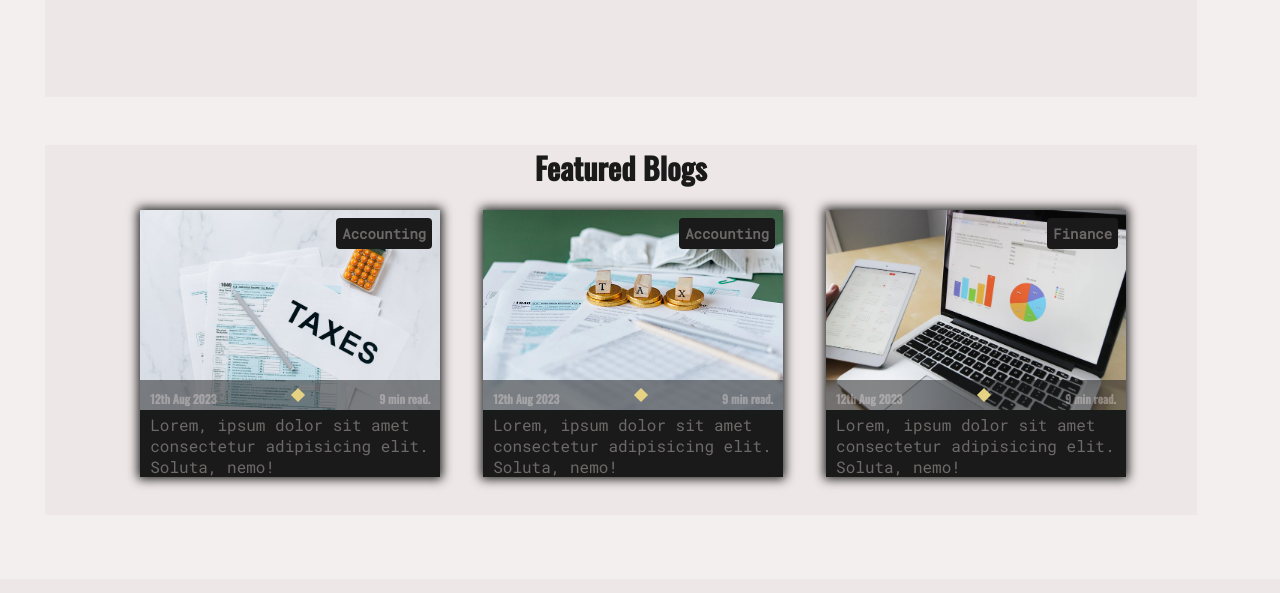
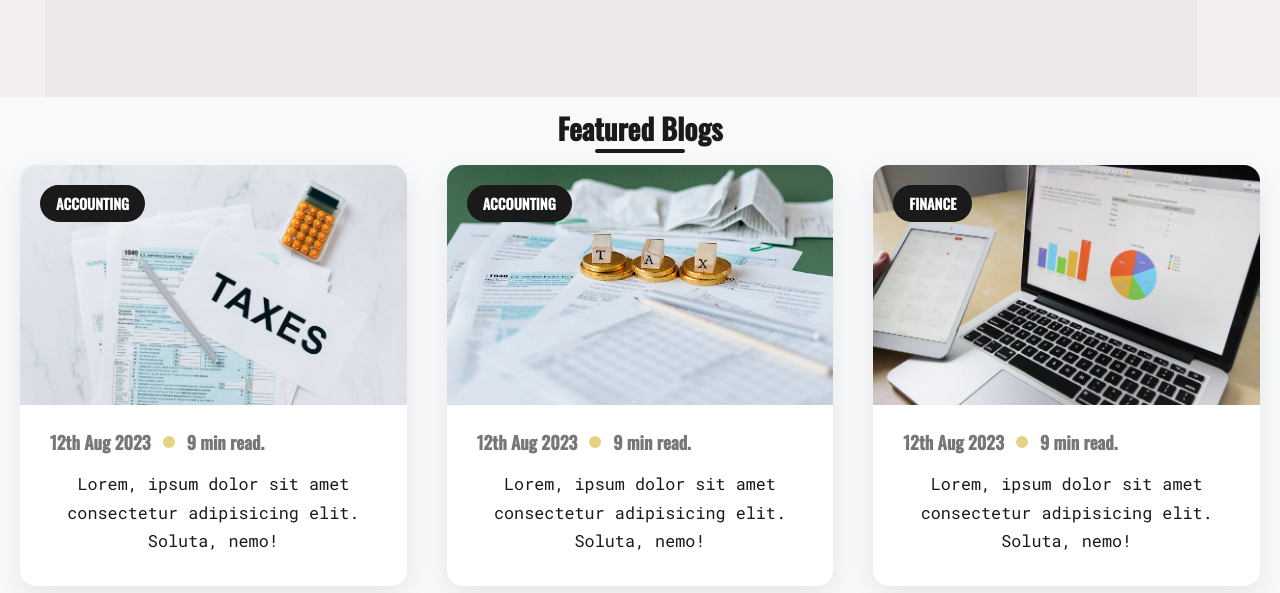
Before and after one commit to Wycliffe691/Portfolio-, a plain HTML site: page index.html in a window 1280 px wide. Shown: the part 2245-2838 px from the top of the page. Drawn offline with nearby package versions, Linux system fonts and the light colour scheme.

Commit message:
2026 Version Improvement

```diff
--- a/index.css
+++ b/index.css
@@ -573,103 +573,128 @@ nav {
 
 /* BLOGS SECTION */
 .blogs {
-  width: 90%;
-  background-color: var(--mainWhite);
-  margin-top: 3rem;
-  margin-left: 3.5%;
-  height: 370px;
-  position: relative; /* Set the position to relative to contain absolute positioned children */
+  padding: 10px 20px;
+  background: #f8f9fa;
+  text-align: center;
 }
 
 .blogs .heading {
+  font-size: 1.8rem;
+  margin: 0 0 16px;
+  color: #1a1a1a;
+  font-weight: 700;
+  position: relative;
+  display: inline-block;
+}
+.blogs .heading::after {
+  content: '';
+  position: absolute;
+  bottom: -4px;
+  left: 50%;
+  transform: translateX(-50%);
+  width: 90px;
+  height: 4px;
+  background: var(--primaryBlack);
+  border-radius: 2px;
+}
+.blogs-container {
+  max-width: 1300px;
+  margin: 0 auto;
+  display: grid;
+  grid-template-columns: repeat(auto-fit, minmax(340px, 1fr));
+  gap: 40px;
+}
+.blog-link {
+  text-decoration: none;
+  color: inherit;
+  display: block;
+}
+.blog-card {
+  background: white;
+  border-radius: 16px;
+  overflow: hidden;
+  box-shadow: 0 10px 30px rgba(0, 0, 0, 0.08);
+  transition: all 0.4s ease;
+  position: relative;
+}
+.blog-card:hover {
+  transform: translateY(-10px);
+  box-shadow: 0 20px 45px rgba(0, 0, 0, 0.15);
+}
+.blog-img {
+  width: 100%;
+  height: 240px;
+  object-fit: cover;
+  transition: transform 0.5s ease;
+}
+.blog-card:hover .blog-img {
+  transform: scale(1.1);
+}
+.blog-category {
+  position: absolute;
+  top: 20px;
+  left: 20px;
+  background: var(--primaryBlack);
+  color: white;
+  padding: 8px 16px;
+  border-radius: 50px;
+  font-size: 0.9rem;
+  font-weight: 600;
+  text-transform: uppercase;
+}
+.blog-data {
+  display: flex;
+  align-items: center;
+  gap: 12px;
+  padding: 20px 30px 0;
+  color: #777;
+  font-size: 0.95rem;
+}
+.spacer {
+  width: 12px;
+  height: 12px;
+  background: var(--mainYellow);
+  border-radius: 50%;
+}
+.blog-text {
+  padding: 15px 30px 30px;
+}
+.blog-text p {
+  font-size: 1.05rem;
+  line-height: 1.7;
   color: var(--primaryBlack);
-  font-size: 30px;
-  font-family: "Oswald", sans-serif;
-  margin-bottom: 1rem; /* Add some margin to separate the heading from the cards */
-  text-align: center; /* Center the heading */
+  margin: 0;
+}
+@media (max-width: 992px) {
+  #projects, .blogs {
+    padding: 80px 20px;
   }
 
-.blogs-container {
-  display: flex;
-  justify-content: space-around;
-  width: 90%;
-  padding: 4px;
-  margin-left: -80px;
+  #projects h3, .blogs .heading {
+    font-size: 2.4rem;
+  }
 }
 
-.blog-card {
-  width: 300px;
-  background-color: var(--primaryBlack);
-  color: var(--mainWhite);
-  box-shadow: 0 0 10px 2px var(--primaryBlack);
-  position: absolute;
+@media (max-width: 768px) {
+  .slide, .blogs-container {
+    gap: 30px;
+  }
 }
 
-/* Add styling for other elements as needed */
-.blog-card img {
-  max-width: 100%; /* Make sure the image doesn't exceed the card width */
+@media (max-width: 576px) {
+  #projects, .blogs {
+    padding: 60px 15px;
   }
 
-.blog-card .blog-category {
-  background-color: var(--primaryBlack);
-  color: var(--mainWhite);
-  top: 8px;
-  right: 8px;
-  padding: 6px;
-  font-size: 14px;
-  font-family: "Roboto Mono", monospace;
-  border-radius: 4px;
-  position: absolute;
+  #projects h3, .blogs .heading {
+    font-size: 2.2rem;
   }
 
-.blog-data {
-  width: 100%;
-  background: var(--transparentClr);
-  color: var(--mainWhite);
-  padding: 10px;
-  bottom: 60px;
-  left: 0;
-  font-size: 10px;
-  font-family: "Roboto Mono", monospace;
-  display: flex;
-  justify-content: space-between;
-  position: absolute;
+  .blog-img {
+    height: 200px;
+  }
 }
 
-.blog-data .spacer {
-  background-color: var(--mainYellow);
-  width: 10px;
-  height: 10px;
-  transform: rotate(45deg);
-}
-
-.blog-text {
-  padding: 0 10px;
-}
-@media screen and (max-width: 486px) {
-  .blogs {
-    min-height: 900px;
-  }
-  .blogs-container {
-    display: flex;
-    flex-direction: column;
-    margin-left: 10px;
-  }
-  .blogs {
-    margin-left: 0;
-    margin-right: 0;
-    padding: 0 12px 24px 12px;
-  }
-  .blog-card {
-    width: 250px;
-    box-shadow: none;
-    position: relative;
-    margin-bottom: 16px;
-  }
-  .blog-data {
-    bottom: 80px;
-  }
-}
 /* FOOTER STYLING */
 .footer h3 {
   font-family: "Oswald", sans-serif;
```
Lines whose indentation alone changed are shown as unchanged.
